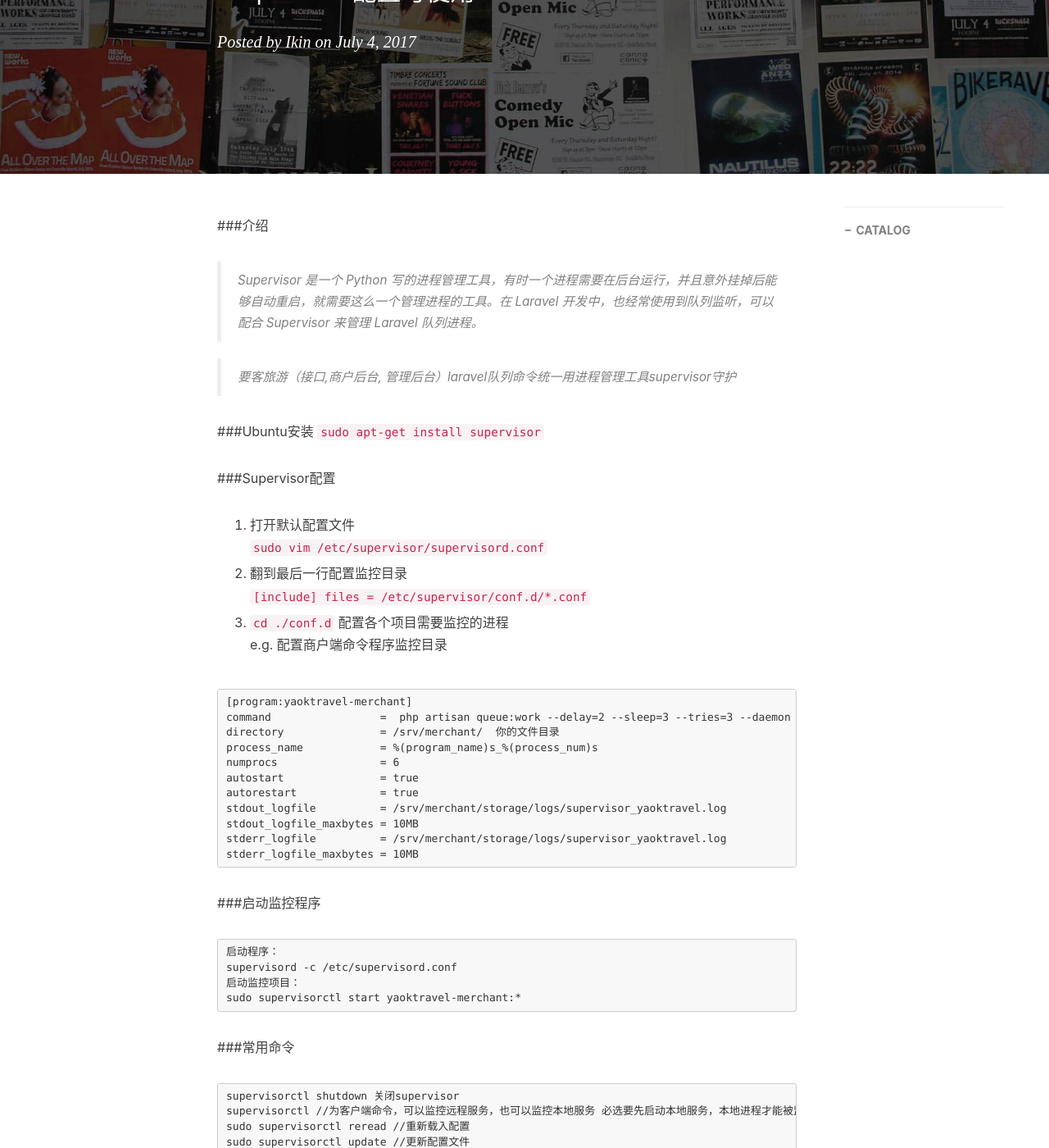
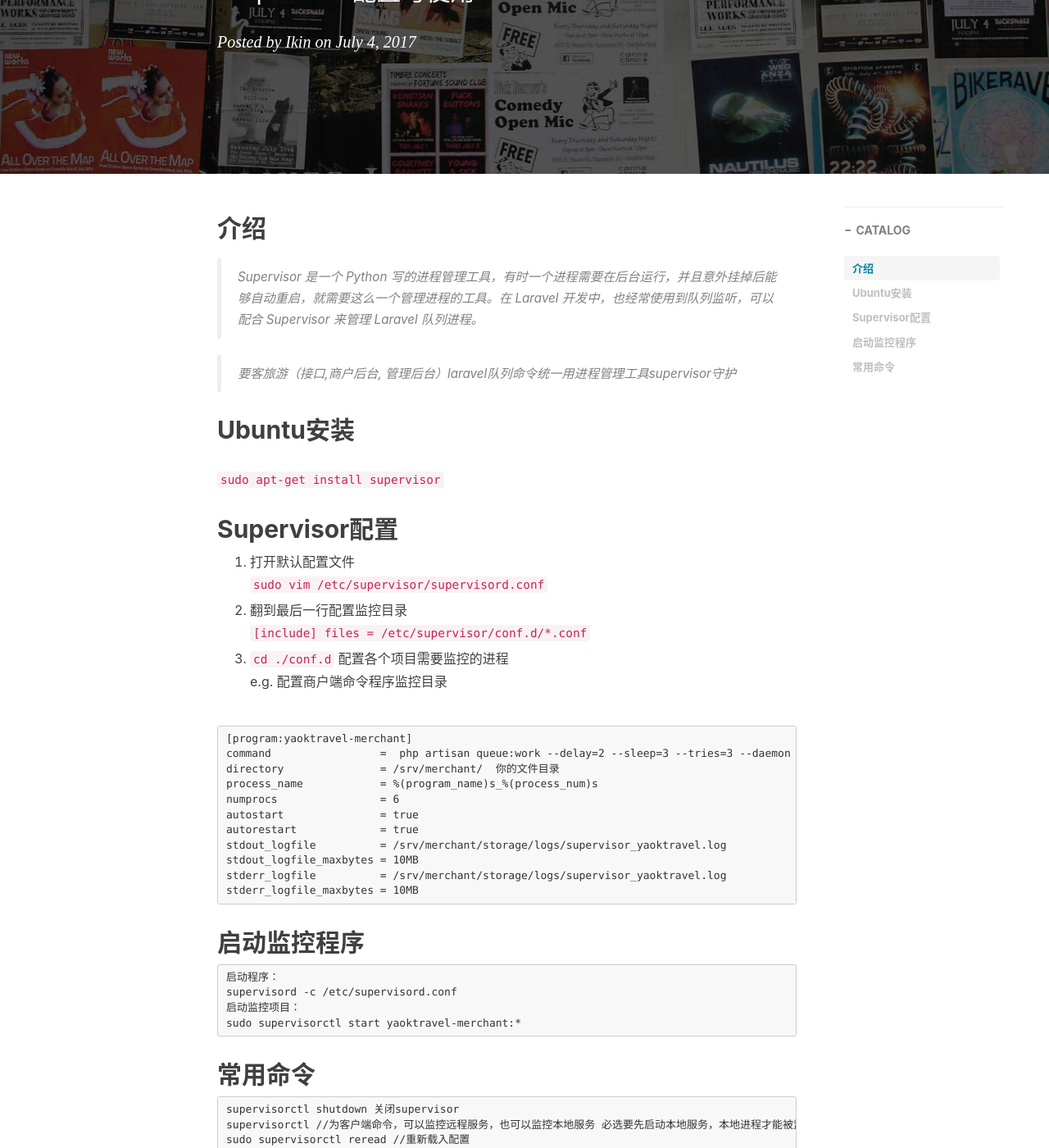
Before and after one commit to ryuqing/ikinblog, a Jekyll site: the page built from _posts/2017-07-03-supervisor-install.md, in a window 1280 px wide and 1400 px high, scrolled down 371 px. Shown: the whole window at 82% size. Built offline with Jekyll 4.4.1, drawn with Linux system fonts in a browser that asks for light colours; nearby versions of some CDN libraries; comment, search, counter and statistics services are not loaded.

Commit message:
fix post type

````diff
--- a/_posts/2017-07-03-supervisor-install.md
+++ b/_posts/2017-07-03-supervisor-install.md
@@ -9,15 +9,15 @@ tags:
     - Linux
 ---
 
-###介绍
+## 介绍
 >Supervisor 是一个 Python 写的进程管理工具，有时一个进程需要在后台运行，并且意外挂掉后能够自动重启，就需要这么一个管理进程的工具。在 Laravel 开发中，也经常使用到队列监听，可以配合 Supervisor 来管理 Laravel 队列进程。
 
 >要客旅游（接口,商户后台, 管理后台）laravel队列命令统一用进程管理工具supervisor守护
 
-###Ubuntu安装
+## Ubuntu安装
 `sudo apt-get install supervisor`
 
-###Supervisor配置
+## Supervisor配置
 
 1. 打开默认配置文件
 `sudo vim /etc/supervisor/supervisord.conf`
@@ -42,14 +42,14 @@ stdout_logfile_maxbytes = 10MB
 stderr_logfile          = /srv/merchant/storage/logs/supervisor_yaoktravel.log
 stderr_logfile_maxbytes = 10MB
 ```
-###启动监控程序
+## 启动监控程序
 ```
 启动程序：
 supervisord -c /etc/supervisord.conf
 启动监控项目：
 sudo supervisorctl start yaoktravel-merchant:*
 ```
-###常用命令
+## 常用命令
 ```
 supervisorctl shutdown 关闭supervisor
 supervisorctl //为客户端命令，可以监控远程服务，也可以监控本地服务 必选要先启动本地服务，本地进程才能被监控
````
